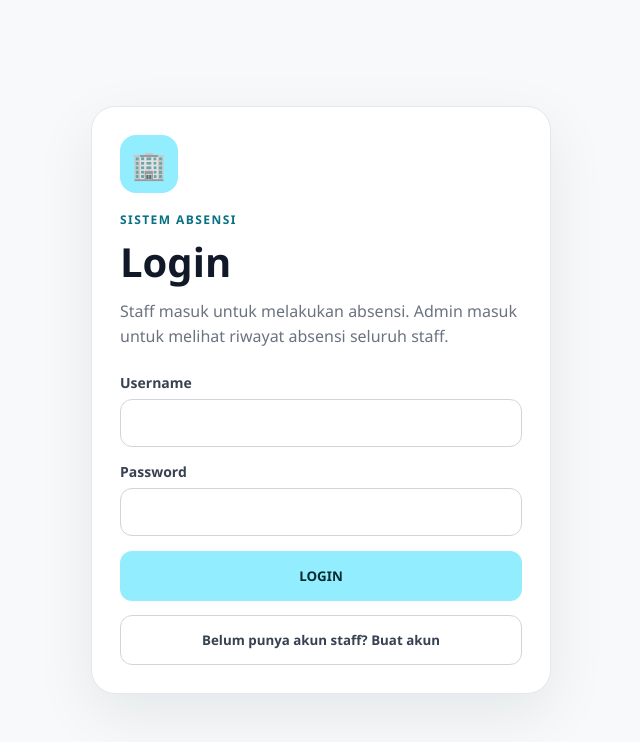
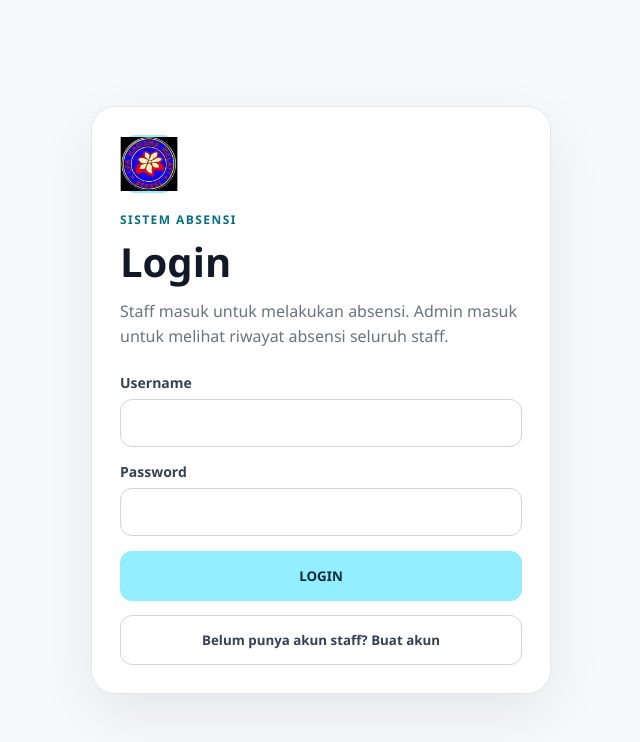
Before and after one commit to ikrammadyaning/vermuk-yayasan, a React (Vite) app: page /login in a window 1280 px wide. Shown: the top 742 px of the page, without its empty margins (319-959 px from the left). Built offline with nearby package versions, Linux system fonts and the light colour scheme; no server answers.

Commit message:
logo halaman login

```diff
--- a/src/components/Sidebar/Sidebar.jsx
+++ b/src/components/Sidebar/Sidebar.jsx
@@ -2,7 +2,7 @@ import { NavLink, useNavigate } from "react-router-dom";
 import { getCurrentEmployee, isAdmin, logoutEmployee } from "../../services/authService";
 import "./Sidebar.css";
 
-const COMPANY_NAME = "NAMA PERUSAHAAN";
+const COMPANY_NAME = "LPK Karisma Melati SG";
 
 const STAFF_NAV_ITEMS = [
   { to: "/dashboard", label: "Dashboard", icon: "🏠" },
--- a/src/pages/Login.jsx
+++ b/src/pages/Login.jsx
@@ -26,7 +26,7 @@ export default function Login() {
   return (
     <main className="auth-page">
       <div className="auth-card">
-        <div className="auth-logo">🏢</div>
+        <div className="auth-logo"><img src="public/assets/logo-placeholder.png" alt="" /></div>
         <p className="auth-eyebrow">SISTEM ABSENSI</p>
         <h1>Login</h1>
         <p className="auth-subtitle">Staff masuk untuk melakukan absensi. Admin masuk untuk melihat riwayat absensi seluruh staff.</p>
```
